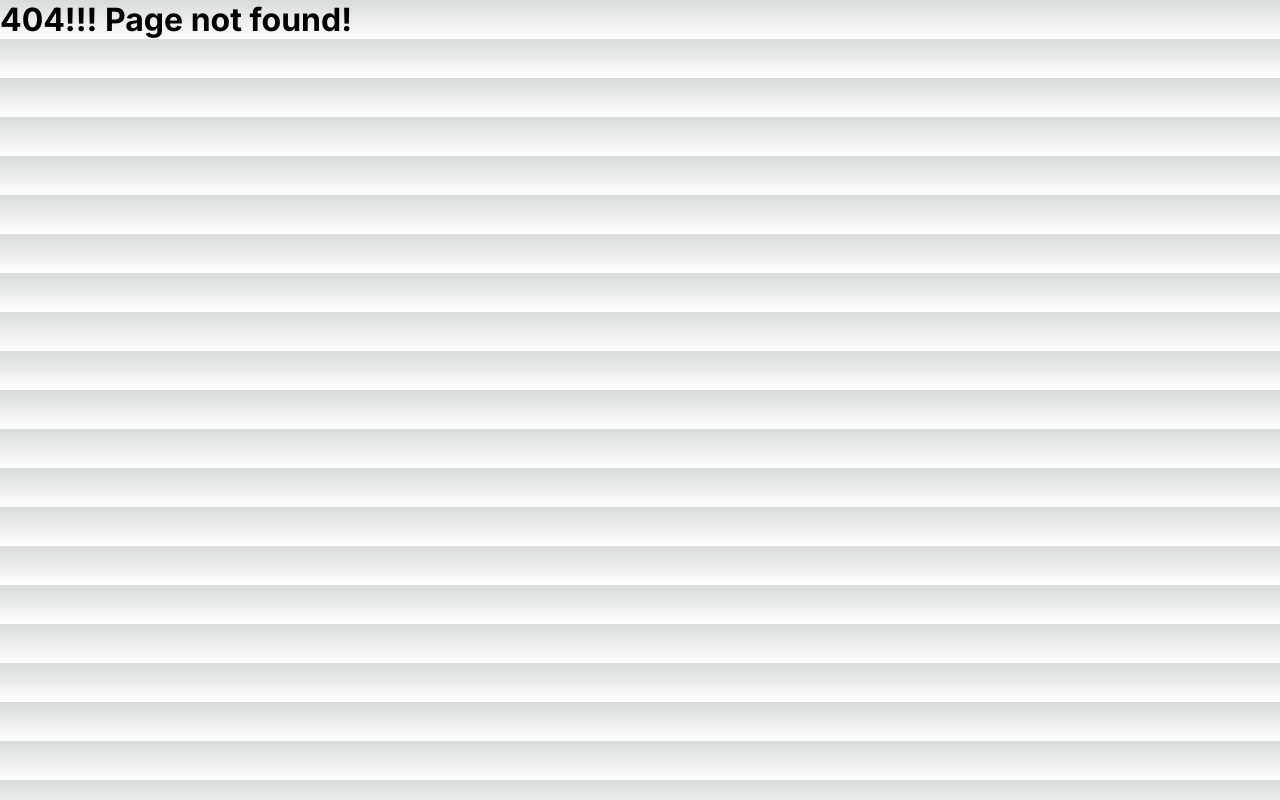
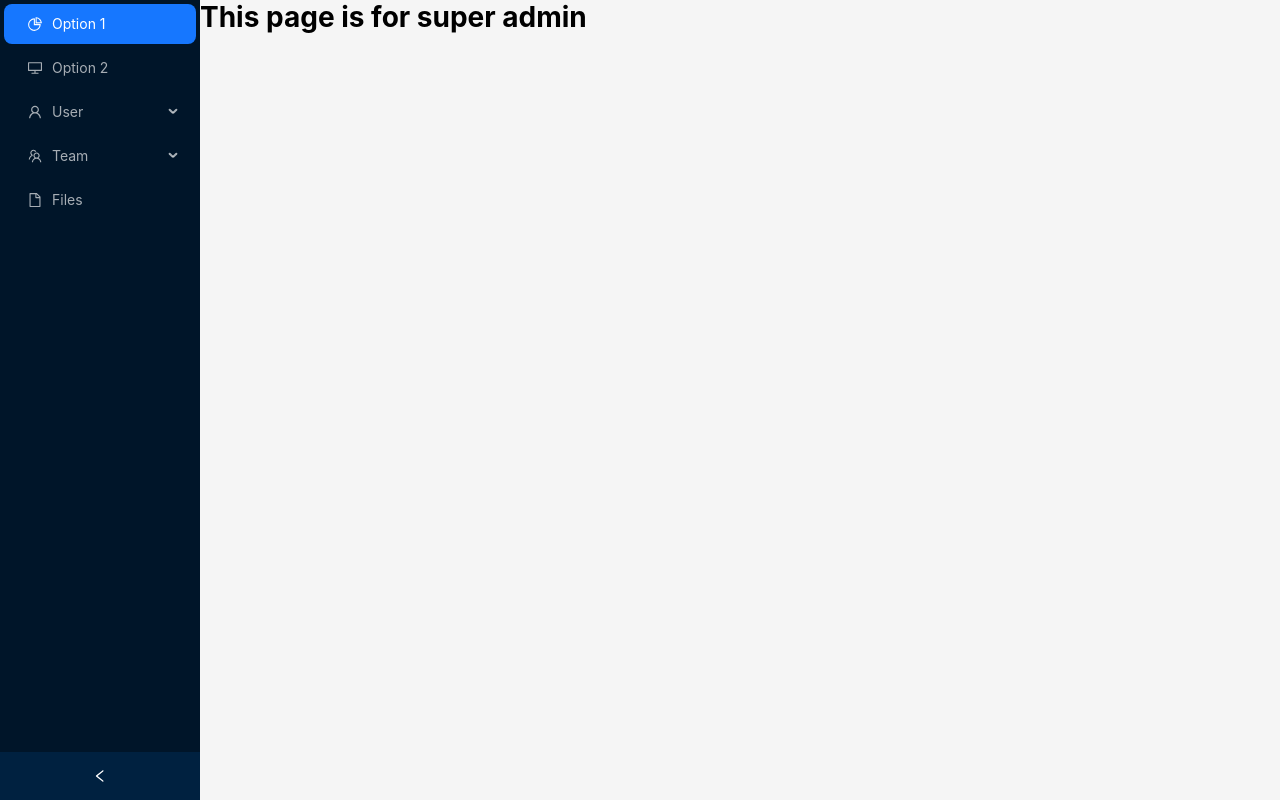
Before and after one commit to FaizulOsman/university-management-frontend, a Next.js app: page /super-admin in a window 1280 px wide. Before the commit this address had no page. Built offline with nearby package versions, Linux system fonts and the light colour scheme.

Commit message:
feat: super admin page created

```diff
--- /dev/null
+++ b/src/app/(withlayout)/super-admin/page.tsx
@@ -0,0 +1,11 @@
+import React from "react";
+
+const SuperAdminPage = () => {
+  return (
+    <div>
+      <h1>This page is for super admin</h1>
+    </div>
+  );
+};
+
+export default SuperAdminPage;
```
